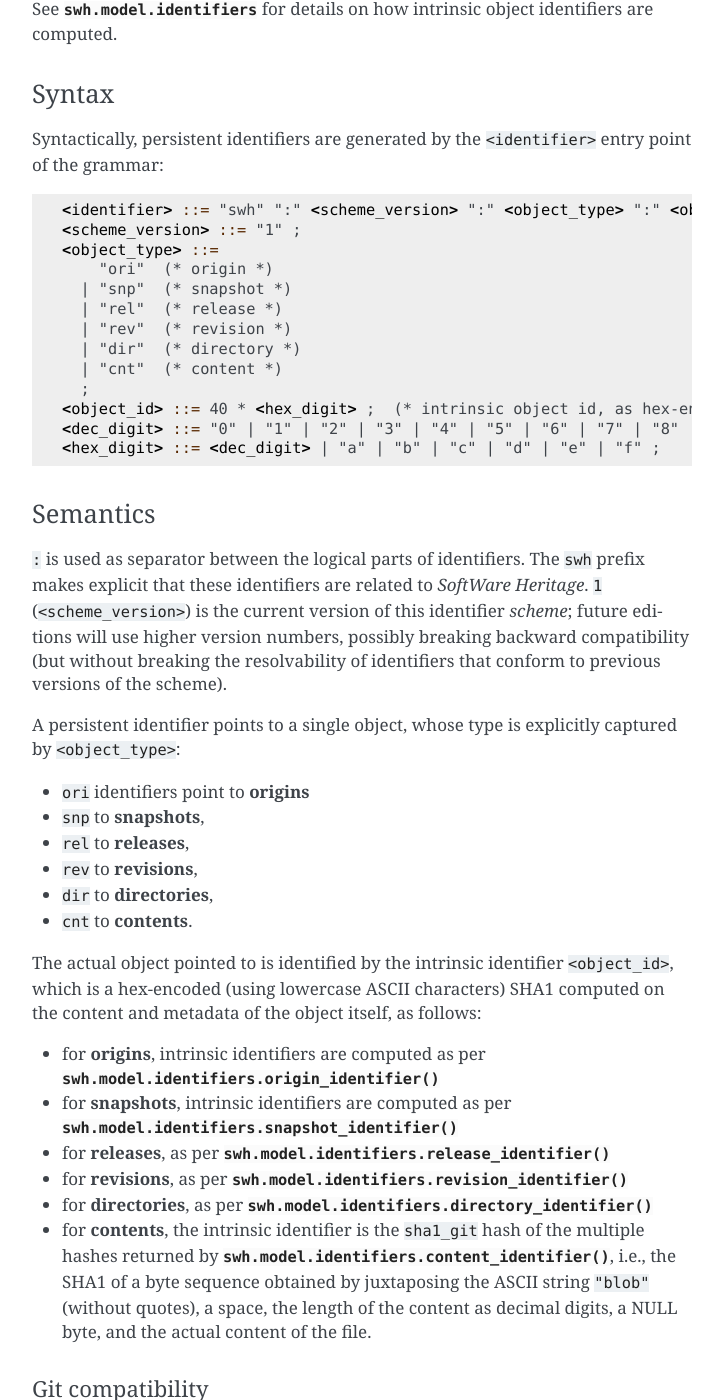
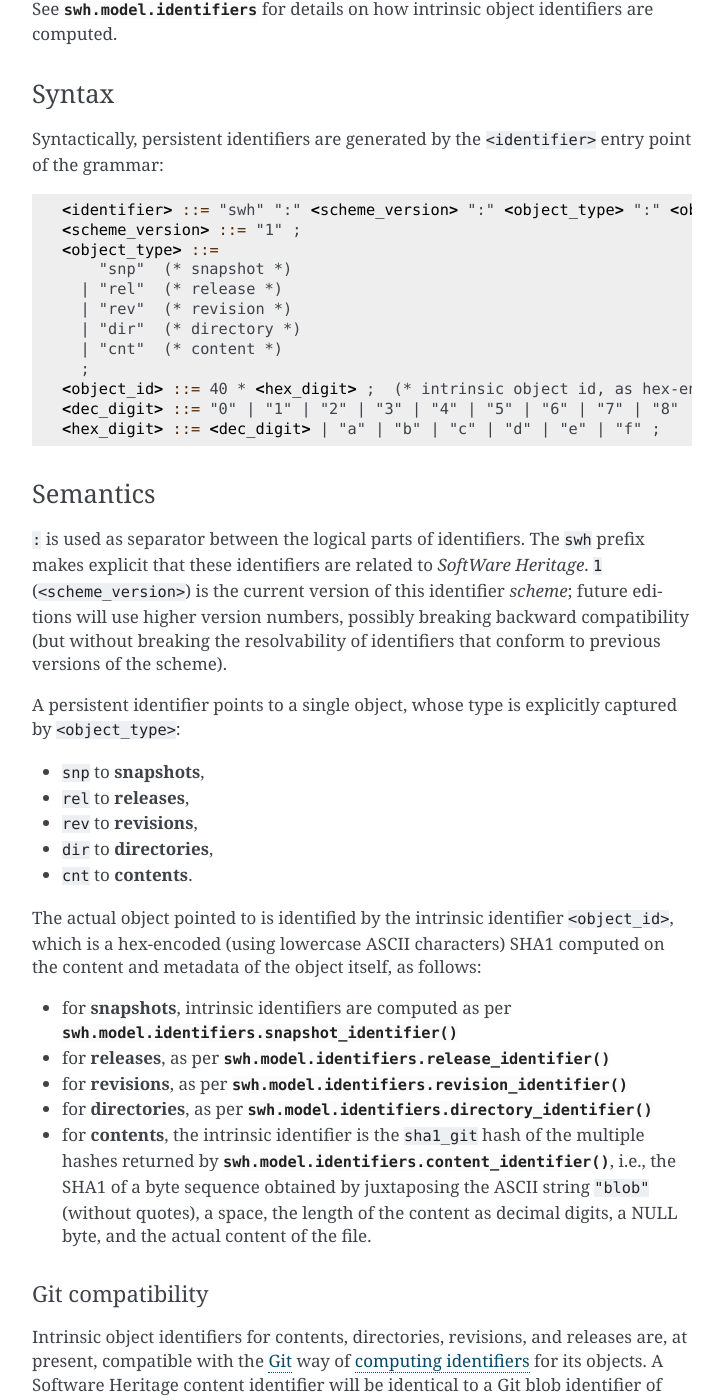
Before and after one commit to SoftwareHeritage/swh-model, a Sphinx documentation site: the page built from docs/persistent-identifiers.rst, in a window 1280 px wide and 1400 px high, scrolled down 651 px. Shown: the whole window, without its empty margins (388-1111 px from the left). Built offline with Sphinx 7.4.7, drawn with Linux system fonts in a browser that asks for light colours; pages that are not in the unit, such as notebooks, are missing from menus; cross-references to code outside the pages are shown as plain code; some of the changed text lies outside the part shown.

Commit message:
PID doc: drop mention of ori PIDs
they will remain for internal use only, so should not be mentioned in this
public spec

this reverts the documentation part of 67fade5f674a57fd8845ad57161a86a2d898d197

```diff
--- a/docs/persistent-identifiers.rst
+++ b/docs/persistent-identifiers.rst
@@ -44,8 +44,7 @@
   <identifier> ::= "swh" ":" <scheme_version> ":" <object_type> ":" <object_id> ;
   <scheme_version> ::= "1" ;
   <object_type> ::=
-      "ori"  (* origin *)
-    | "snp"  (* snapshot *)
+      "snp"  (* snapshot *)
     | "rel"  (* release *)
     | "rev"  (* revision *)
     | "dir"  (* directory *)
@@ -69,7 +68,6 @@
 A persistent identifier points to a single object, whose type is explicitly
 captured by ``<object_type>``:
 
-* ``ori`` identifiers point to **origins**
 * ``snp`` to **snapshots**,
 * ``rel`` to **releases**,
 * ``rev`` to **revisions**,
@@ -79,9 +77,6 @@
 The actual object pointed to is identified by the intrinsic identifier
 ``<object_id>``, which is a hex-encoded (using lowercase ASCII characters) SHA1
 computed on the content and metadata of the object itself, as follows:
-
-* for **origins**, intrinsic identifiers are computed as per
-  :py:func:`swh.model.identifiers.origin_identifier`
 
 * for **snapshots**, intrinsic identifiers are computed as per
   :py:func:`swh.model.identifiers.snapshot_identifier`
@@ -135,8 +130,6 @@
   release 2.3.0, dated 24 December 2016
 * ``swh:1:snp:c7c108084bc0bf3d81436bf980b46e98bd338453`` points to a snapshot
   of the entire Darktable Git repository taken on 4 May 2017 from GitHub
-* ``swh:1:ori:b63a575fe3faab7692c9f38fb09d4bb45651bb0f`` points to the
-  repository https://github.com/torvalds/linux .
 
 
 Contextual information
```
